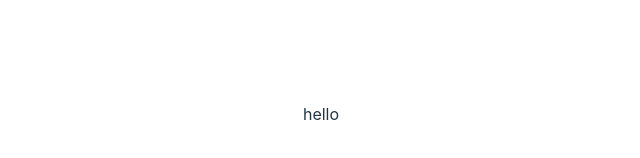
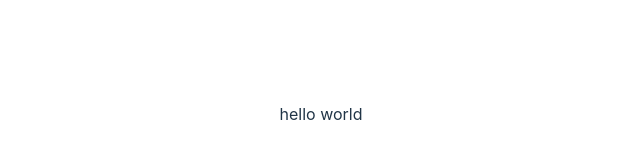
Before and after one commit to Skynet4241/ecosolution-project, a React (Vite) app: page / in a window 1280 px wide. Shown: the part 286-444 px from the top of the page, without its empty margins (319-959 px from the left). Built offline with nearby package versions, Linux system fonts and the light colour scheme.

Commit message:
Update App.jsx

```diff
--- a/src/App.jsx
+++ b/src/App.jsx
@@ -1,7 +1,7 @@
 import "./App.css";
 
 function App() {
-  return <>hello</>;
+  return <>hello world</>;
 }
 
 export default App;
```
